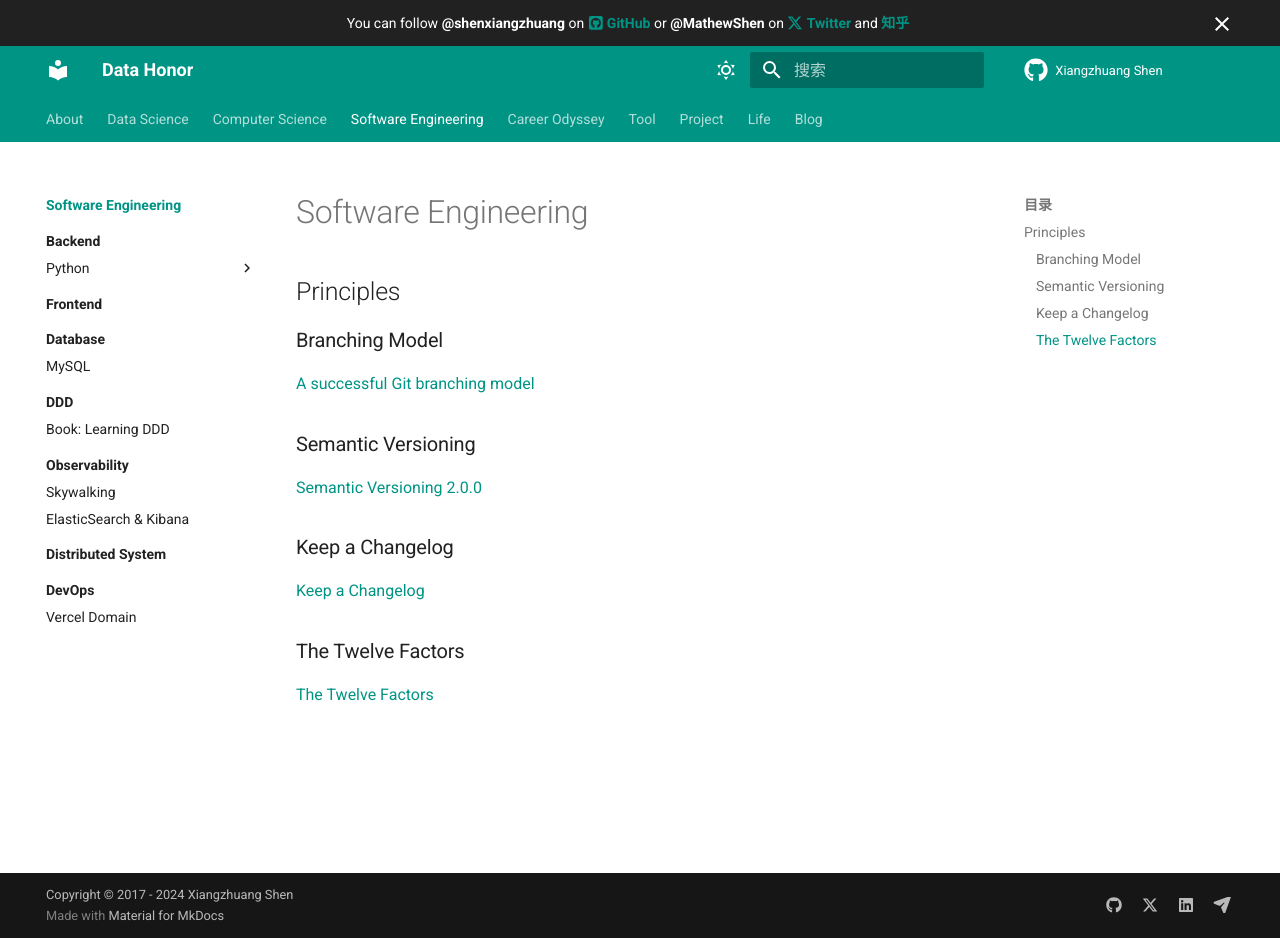
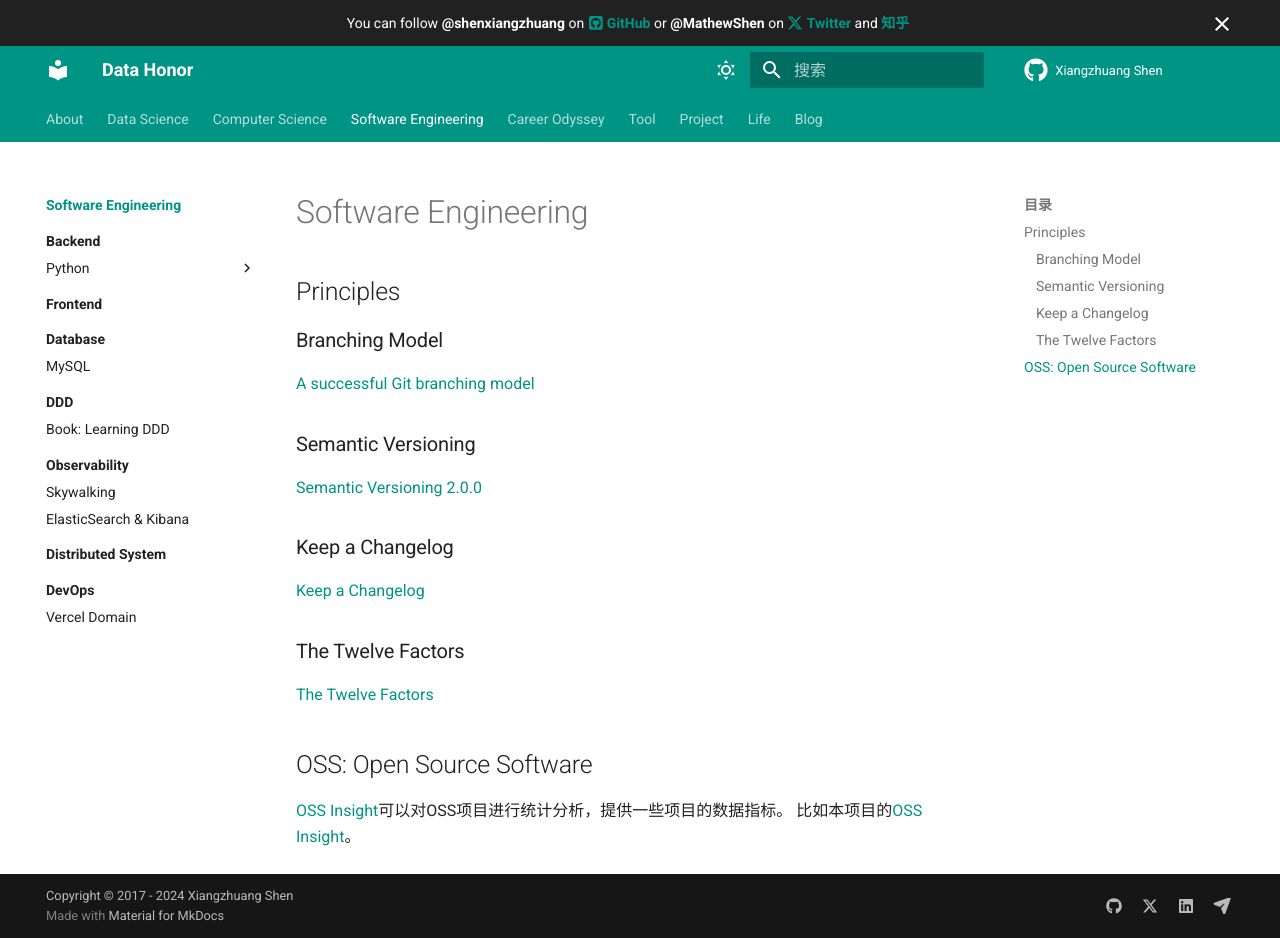
Before and after one commit to shenxiangzhuang/shenxiangzhuang.github.io, an MkDocs documentation site: the page built from docs/se/index.md, in a window 1280 px wide and 938 px high. Built offline with MkDocs 1.6.1 and Material for MkDocs 9.7.7, drawn with Linux system fonts in a browser that asks for light colours; comment, search, counter and statistics services are not loaded.

Commit message:
add: oss insight (#132)

```diff
--- a/docs/se/index.md
+++ b/docs/se/index.md
@@ -13,3 +13,9 @@
 
 ### The Twelve Factors
 [The Twelve Factors](https://12factor.net/)
+
+
+## OSS: Open Source Software
+
+[OSS Insight](https://ossinsight.io/)可以对OSS项目进行统计分析，提供一些项目的数据指标。
+比如本项目的[OSS Insight](https://ossinsight.io/analyze/shenxiangzhuang/shenxiangzhuang.github.io#overview)。
```
